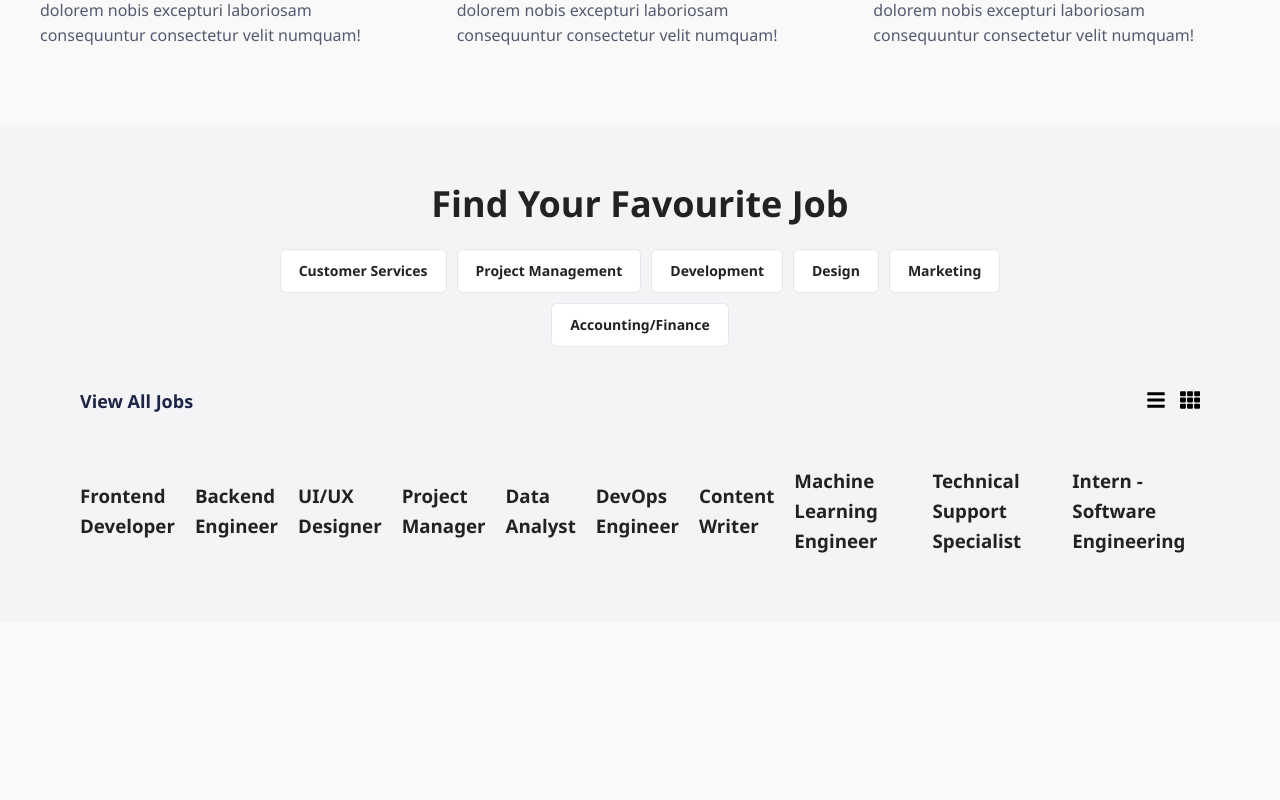
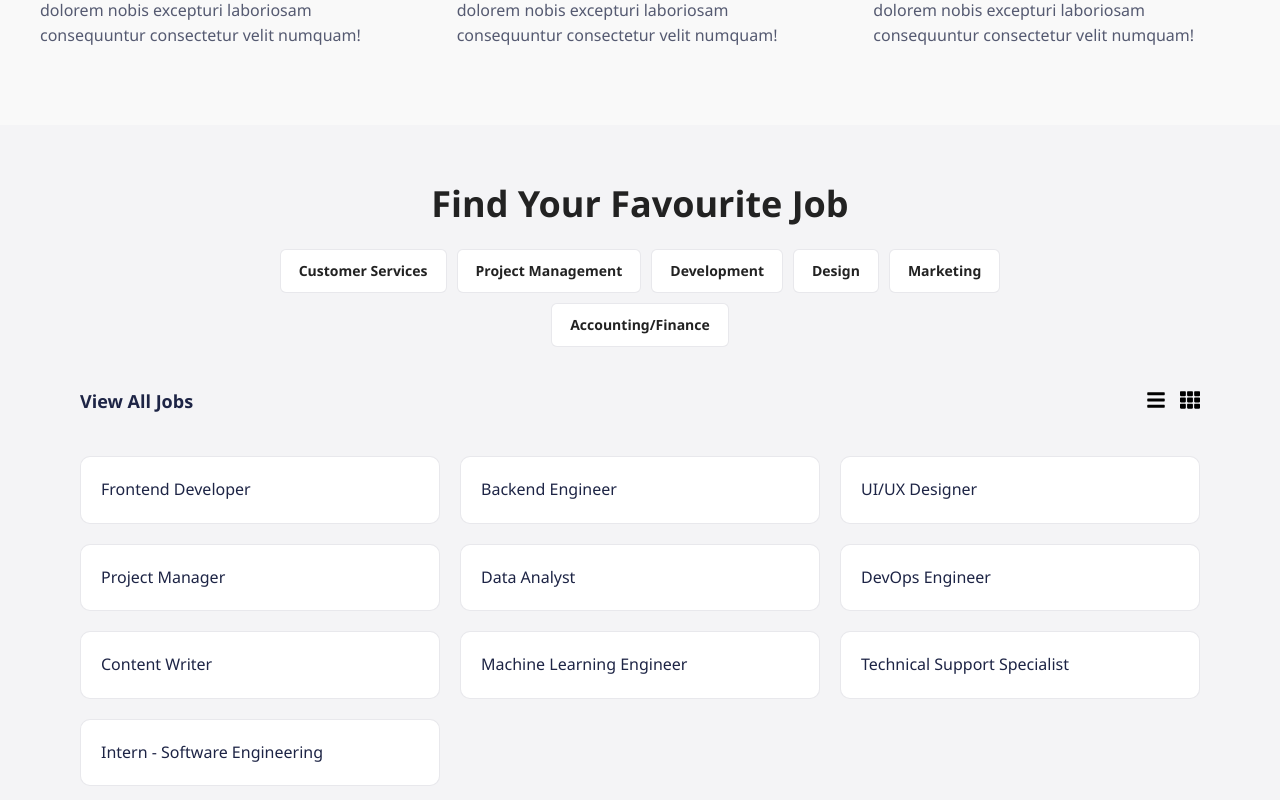
Before and after one commit to Jon-Felipe/Job-Board-React, a React (Vite) app: page / in a window 1280 px wide. Shown: the part 734-1534 px from the top of the page. Before the commit the page ends 1356 px from the top, so only its background shows below. Built offline with nearby package versions, Linux system fonts and the light colour scheme.

Commit message:
new job card and styling refactoring

```diff
--- a/src/components/Job/Job.module.css
+++ b/src/components/Job/Job.module.css
@@ -52,16 +52,21 @@
 }
 
 .jobs {
-  display: flex;
-  flex-direction: column;
-  align-items: center;
+  display: grid;
   row-gap: 20px;
   margin-top: 50px;
+  max-width: 1440px;
+  margin: 40px auto;
 }
 
 @media screen and (min-width: 728px) {
   .title {
     font-size: 32px;
+  }
+
+  .jobs {
+    grid-template-columns: repeat(2, 1fr);
+    column-gap: 20px;
   }
 }
 
@@ -78,7 +83,6 @@
   }
 
   .jobs {
-    flex-direction: row;
-    column-gap: 20px;
+    grid-template-columns: repeat(3, 1fr);
   }
 }
--- a/src/components/Job/Job.tsx
+++ b/src/components/Job/Job.tsx
@@ -3,6 +3,7 @@ import { FaTh, FaBars } from 'react-icons/fa';
 
 // components
 import JobCategoryLink from './JobCategoryLink';
+import JobCard from './JobCard';
 
 // extras
 import { jobCategories, jobs } from '../../utils/constants';
@@ -31,7 +32,7 @@ function Job() {
       </div>
       <div className={styles.jobs}>
         {jobs.map((job) => (
-          <h3 key={job.id}>{job.title}</h3>
+          <JobCard key={job.id} job={job} />
         ))}
       </div>
     </section>
--- /dev/null
+++ b/src/components/Job/JobCard.module.css
@@ -0,0 +1,6 @@
+.jobCard {
+  background-color: #fff;
+  border: 1px solid rgba(29, 36, 69, 0.1);
+  border-radius: 10px;
+  padding: 20px;
+}
--- /dev/null
+++ b/src/components/Job/JobCard.tsx
@@ -0,0 +1,13 @@
+import styles from './JobCard.module.css';
+
+import type { IJob } from '../../utils/types';
+
+type JobCardProps = {
+  job: Partial<IJob>;
+};
+
+function JobCard({ job }: JobCardProps) {
+  return <article className={styles.jobCard}>{job.title}</article>;
+}
+
+export default JobCard;
```
